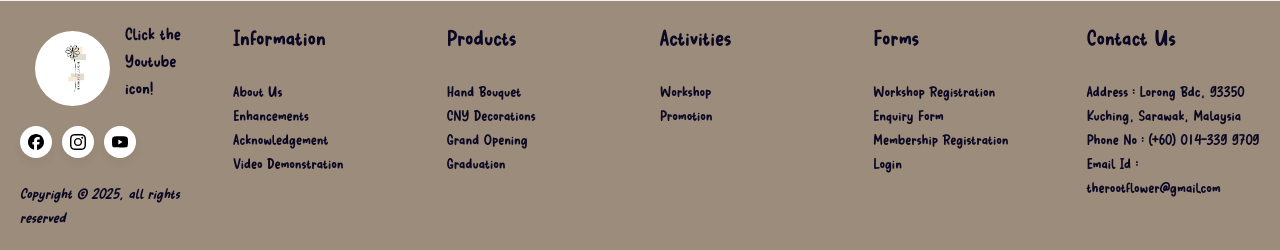
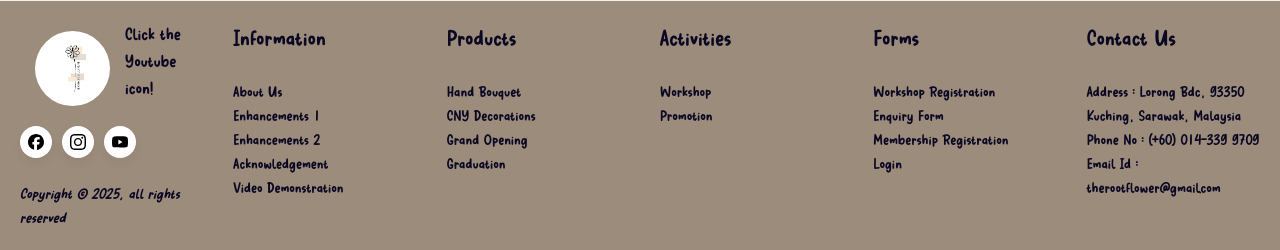
Before and after one commit to danyol123/rootflowers, a PHP site: page / in a window 1280 px wide. Shown: the part 3357-3607 px from the top of the page. Run offline with PHP 8.4, Linux system fonts and the light colour scheme; data that the repository does not hold is empty.

Commit message:
Fix footer

```diff
--- a/index.php
+++ b/index.php
@@ -256,7 +256,8 @@
       <h2>Information</h2>
       <br>
       <p><a href="about_us.php">About Us</a></p>
-      <p><a href="enhancement1.php">Enhancements</a></p>
+      <p><a href="enhancement1.php">Enhancements 1</a></p>
+      <p><a href="enhancement2.php">Enhancements 2</a></p>
       <p><a href="acknowledgement.php">Acknowledgement</a></p>
       <p><a href="https://youtu.be/xFXHkPPFxHY" target="_blank">Video Demonstration</a></p>
     </div>
```
